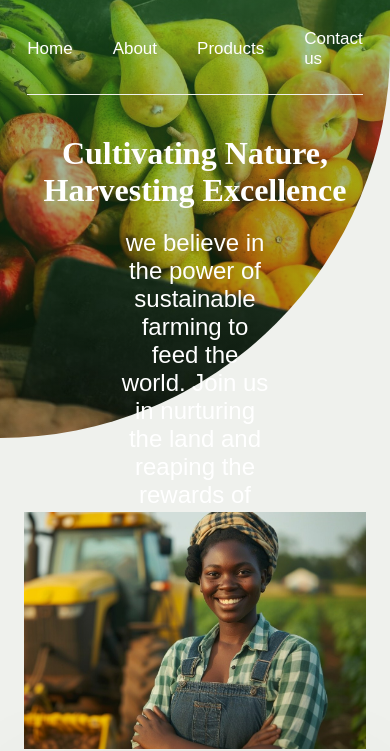
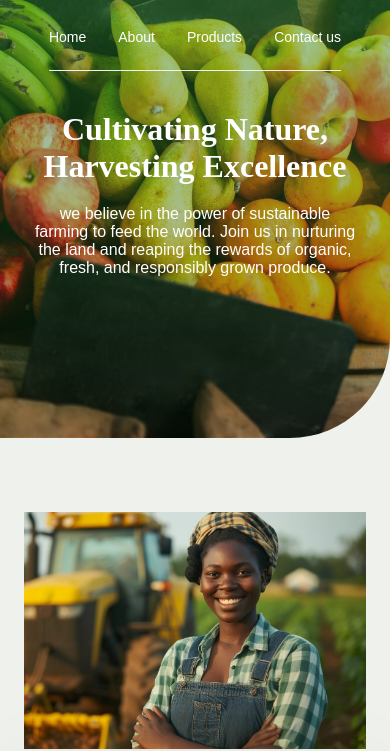
Before and after one commit to Eric-20/klexagro, a plain HTML site: page index.html in a window 390 px wide. Shown: the part 111-862 px from the top of the page. Drawn offline with Linux system fonts and the light colour scheme; a web font is replaced by a local one.

Commit message:
Responsiveness

```diff
--- a/styles.css
+++ b/styles.css
@@ -276,7 +276,7 @@ h2 {
 /* footer-wrapper */
 
 /* ========= responsiveness breakpoints =========  */
-@media screen and (max-width: 480px) {
+@media screen and (min-width: 376px) {
   body {
     width: 100%;
   }
@@ -291,12 +291,16 @@ h2 {
 
   .hero-wrapper {
     padding: 32px;
-    height: 55vh;
+    height: 40vh;
+  }
+
+  .hero-wrapper:hover {
+    border-bottom-right-radius: 100px;
   }
 
   .hero-content {
     width: 100%;
-    padding: 10px;
+    /* padding: 10px; */
     gap: 20px;
   }
 
@@ -307,6 +311,8 @@ h2 {
 
   .hero-content p {
     text-align: center;
+    font-size: 15px;
+    width: 100%;
   }
 
   .navigation-wrapper {
@@ -316,11 +322,15 @@ h2 {
   }
 
   .nav-links {
-    padding: 0px;
+    gap: 32px;
     outline: none;
     padding-bottom: 25px;
     border-radius: 0px;
     border-bottom: 1px solid #eff1ed;
+  }
+
+  .nav-links a {
+    font-size: 14px;
   }
 
   .about-wrapper,
@@ -366,7 +376,7 @@ h2 {
   }
 
   .product-details {
-    /* left: 11%; */
+    width: 200px;
   }
 
   .footer-wrapper {
@@ -374,6 +384,8 @@ h2 {
   }
 
   .footer-content {
+    text-align: center;
+    flex-flow: column-reverse;
     padding: 20px;
     flex-direction: column;
     gap: 20px;
@@ -411,6 +423,7 @@ h2 {
 
   .hero-content p {
     text-align: center;
+    font-size: 16px;
   }
 
   .navigation-wrapper {
@@ -500,7 +513,7 @@ h2 {
 
   .hero-wrapper {
     padding: 32px;
-    height: 65vh;
+    height: 70vh;
   }
 
   .hero-content {
@@ -518,6 +531,7 @@ h2 {
 
   .hero-content p {
     text-align: center;
+    font-size: 18px;
     width: 90%;
   }
 
@@ -609,7 +623,7 @@ h2 {
 
   .hero-wrapper {
     padding: 32px;
-    height: 55vh;
+    height: 70vh;
   }
 
   .hero-content {
```
